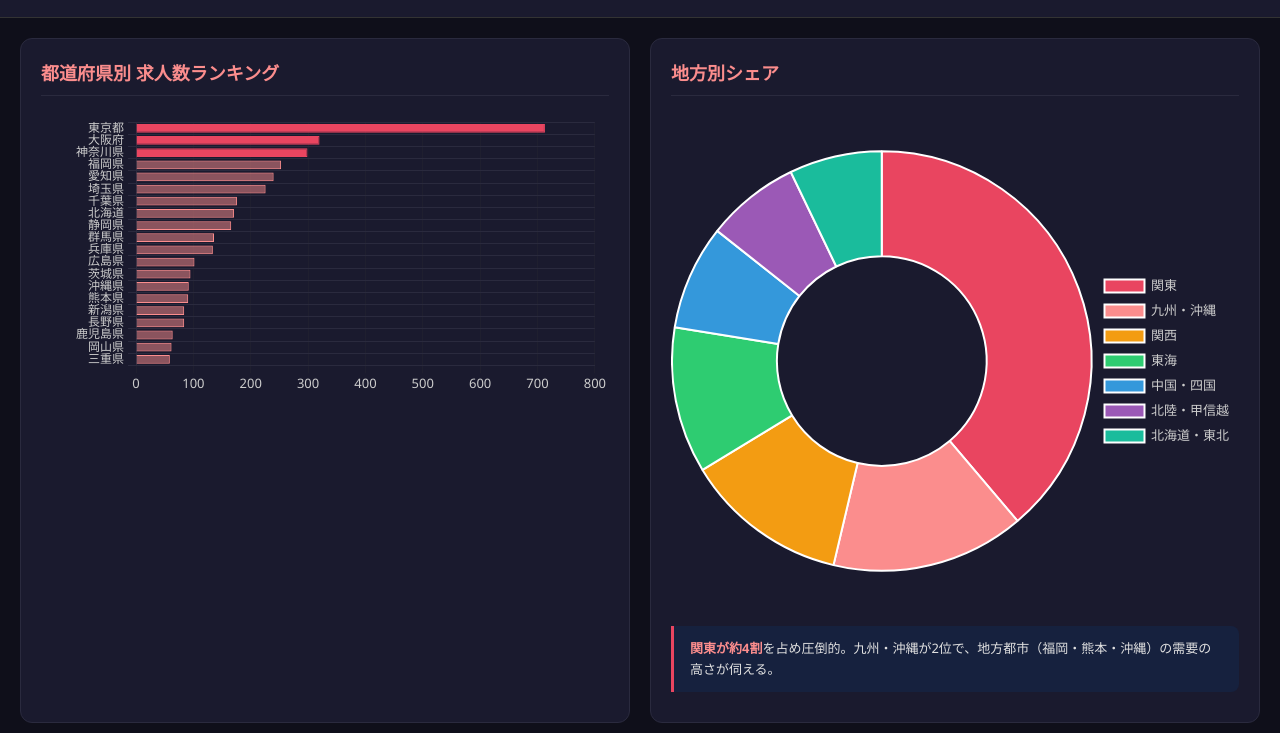
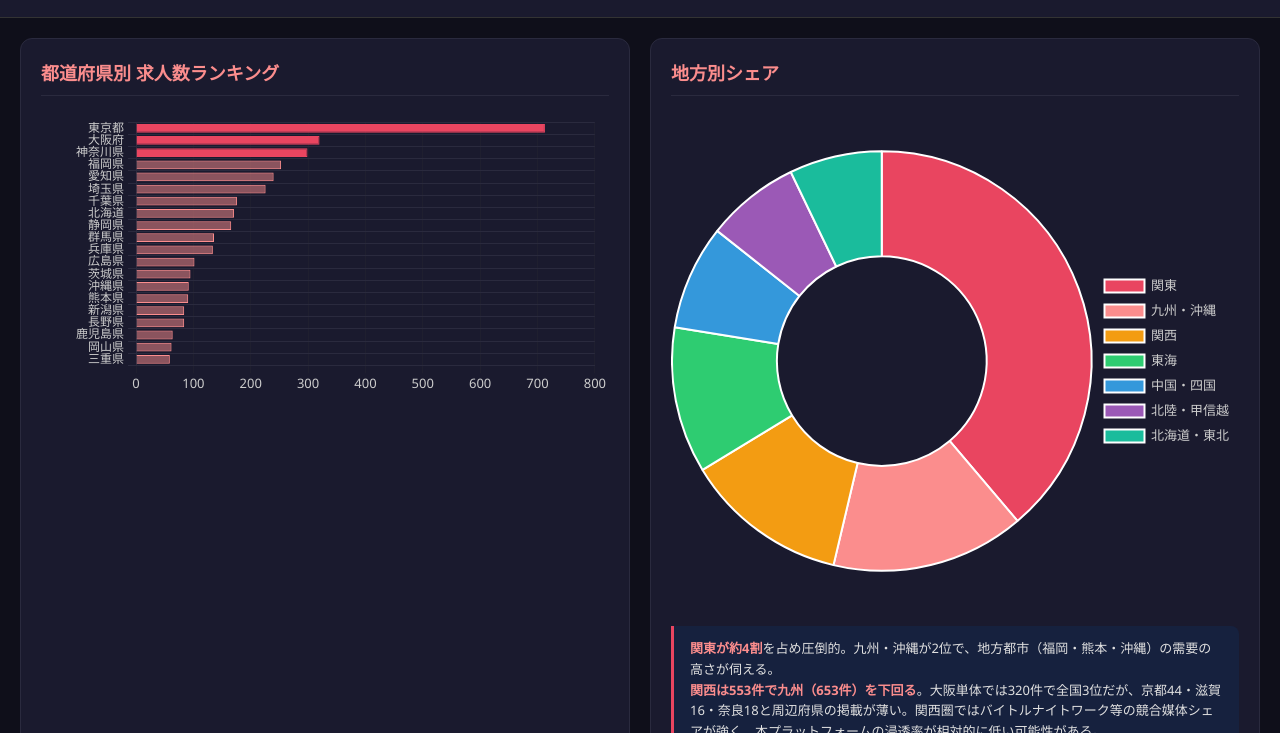
Before and after one commit to jim-auto/tainyu-chocola-job-analysis, a plain HTML site: page index.html in a window 1280 px wide. Shown: the part 219-952 px from the top of the page. Drawn offline with Linux system fonts and the light colour scheme.

Commit message:
Add insight on Kansai low share due to competing platforms
Co-Authored-By: Claude Opus 4.6 <noreply@anthropic.com>

```diff
--- a/index.html
+++ b/index.html
@@ -72,7 +72,7 @@ canvas { max-height: 500px; }
   <h2>地方別シェア</h2>
   <canvas id="regionChart"></canvas>
   <div class="insight" style="margin-top:15px">
-    <strong>関東が約4割</strong>を占め圧倒的。九州・沖縄が2位で、地方都市（福岡・熊本・沖縄）の需要の高さが伺える。
+    <strong>関東が約4割</strong>を占め圧倒的。九州・沖縄が2位で、地方都市（福岡・熊本・沖縄）の需要の高さが伺える。<br><strong>関西は553件で九州（653件）を下回る</strong>。大阪単体では320件で全国3位だが、京都44・滋賀16・奈良18と周辺府県の掲載が薄い。関西圏ではバイトルナイトワーク等の競合媒体シェアが強く、本プラットフォームの浸透率が相対的に低い可能性がある。
   </div>
 </div>
 
```
